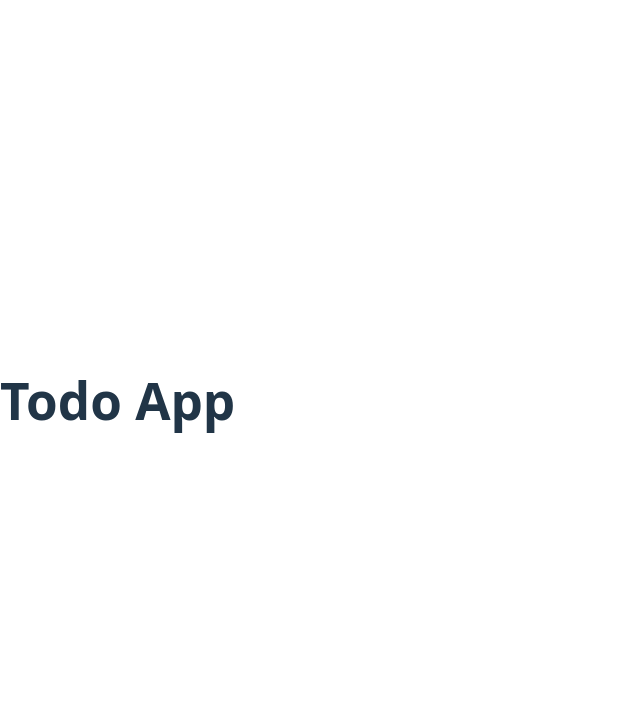
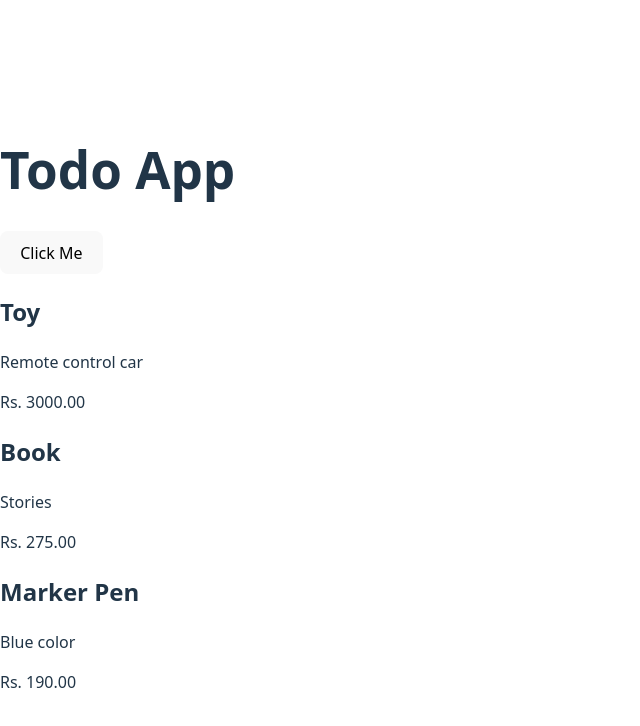
Before and after one commit to Randilwelikala/React-Todo-app, a React (Vite) app: page / in a window 1280 px wide. Shown: the top 726 px of the page, without its empty margins (0-640 px from the left). Built offline with nearby package versions, Linux system fonts and the light colour scheme.

Commit message:
add card component

```diff
--- a/src/App.jsx
+++ b/src/App.jsx
@@ -1,9 +1,37 @@
+import Button from './components/button';
+import Card from './components/card';
+
 function App(){
+
+  const handleClick = () => {
+    alert('Button Clicked!');
+  }
 
   return (
     <div>
-      <h1>Todo App</h1>
+      <div>
+        <h1>Todo App</h1>
       </div>
+        <Button text="Click Me" onClicked={handleClick}></Button>
+
+        <Card
+          title="Toy"
+          description="Remote control car"
+          footer="Rs. 3000.00"
+        />
+
+        <Card
+          title="Book"
+          description="Stories"
+          footer="Rs. 275.00"
+        />
+
+        <Card
+          title="Marker Pen"
+          description="Blue color"
+          footer="Rs. 190.00"
+        />
+    </div>
   );
 }
 
--- a/src/components/button.jsx
+++ b/src/components/button.jsx
@@ -0,0 +1,8 @@
+function Button ({text,onClicked}){
+    return(
+        <button onClick={onClicked}>
+            {text}
+        </button>
+    );
+}
+export default Button;
--- /dev/null
+++ b/src/components/card.jsx
@@ -0,0 +1,11 @@
+function Card ({title,description,footer}){
+    return(
+        <div>
+            <h2>{title}</h2>
+            <p>{description}</p>
+            <div>{footer}</div>
+        </div>
+    );
+}
+
+export default Card;
```
